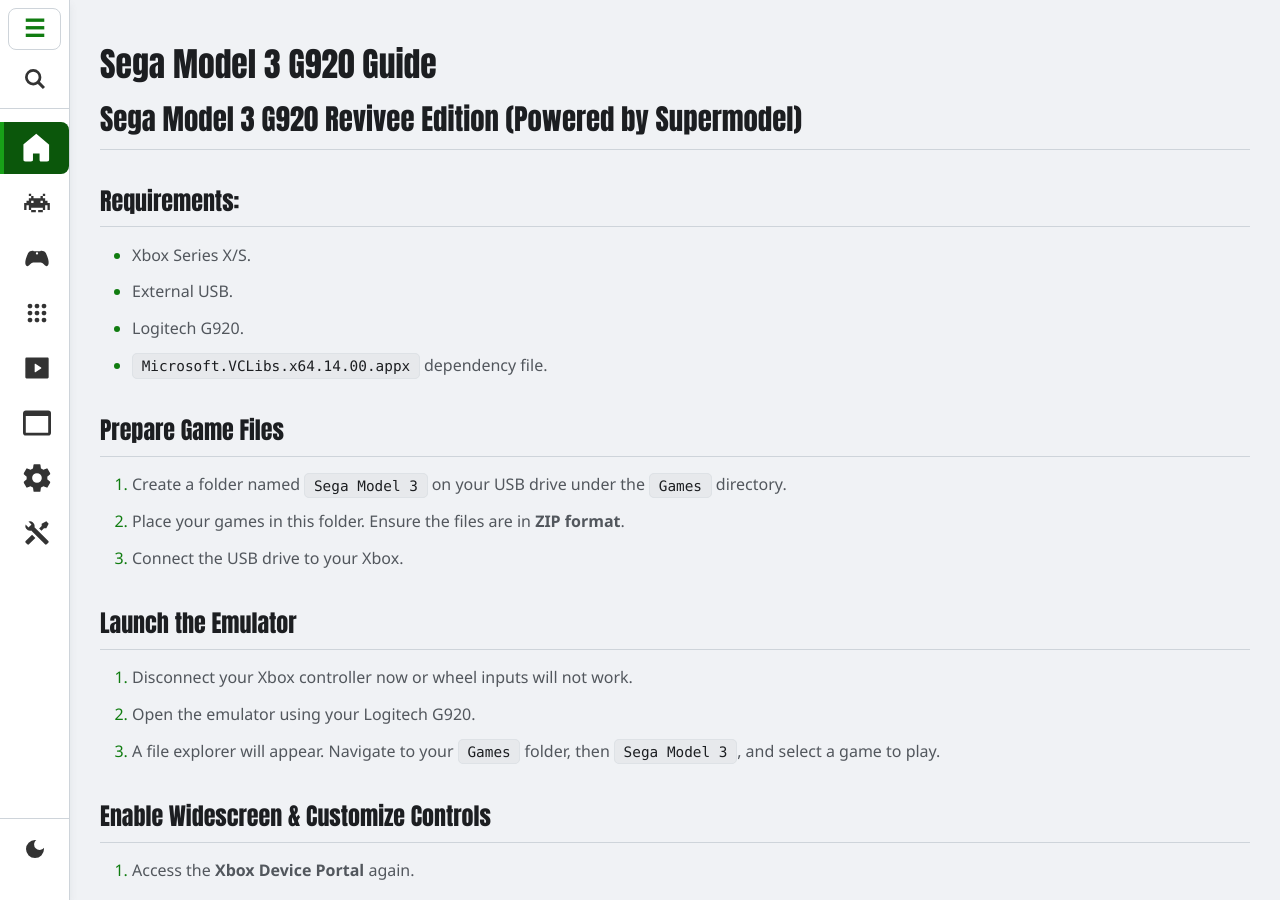
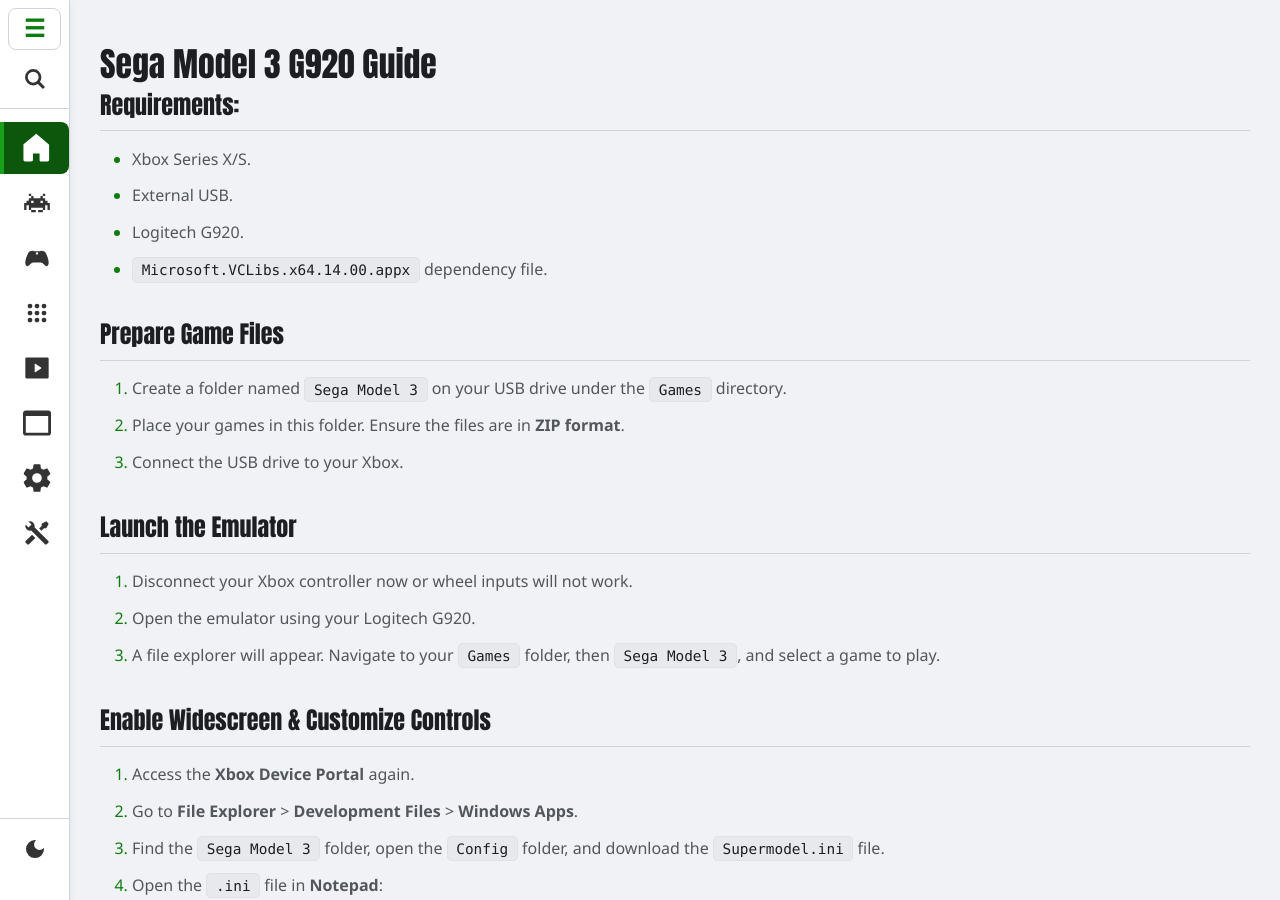
Before and after one commit to EmulationRevival/emulationrevival.github.io, a Jekyll site: the page built from guides/emulators/segamodel3g920.md, in a window 1280 px wide and 900 px high. Built offline with Jekyll 4.4.1, drawn with Linux system fonts in a browser that asks for light colours.

Commit message:
Update segamodel3g920.md

```diff
--- a/guides/emulators/segamodel3g920.md
+++ b/guides/emulators/segamodel3g920.md
@@ -4,9 +4,6 @@
 permalink: /guides/emulators/segamodel3g920-guide/
 description: "A guide for setting up Sega Model 3 G920 on dev mode."
 ---
-
-## Sega Model 3 G920 Revivee Edition (Powered by Supermodel)
-
 
 ### Requirements:
 - Xbox Series X/S.
```
